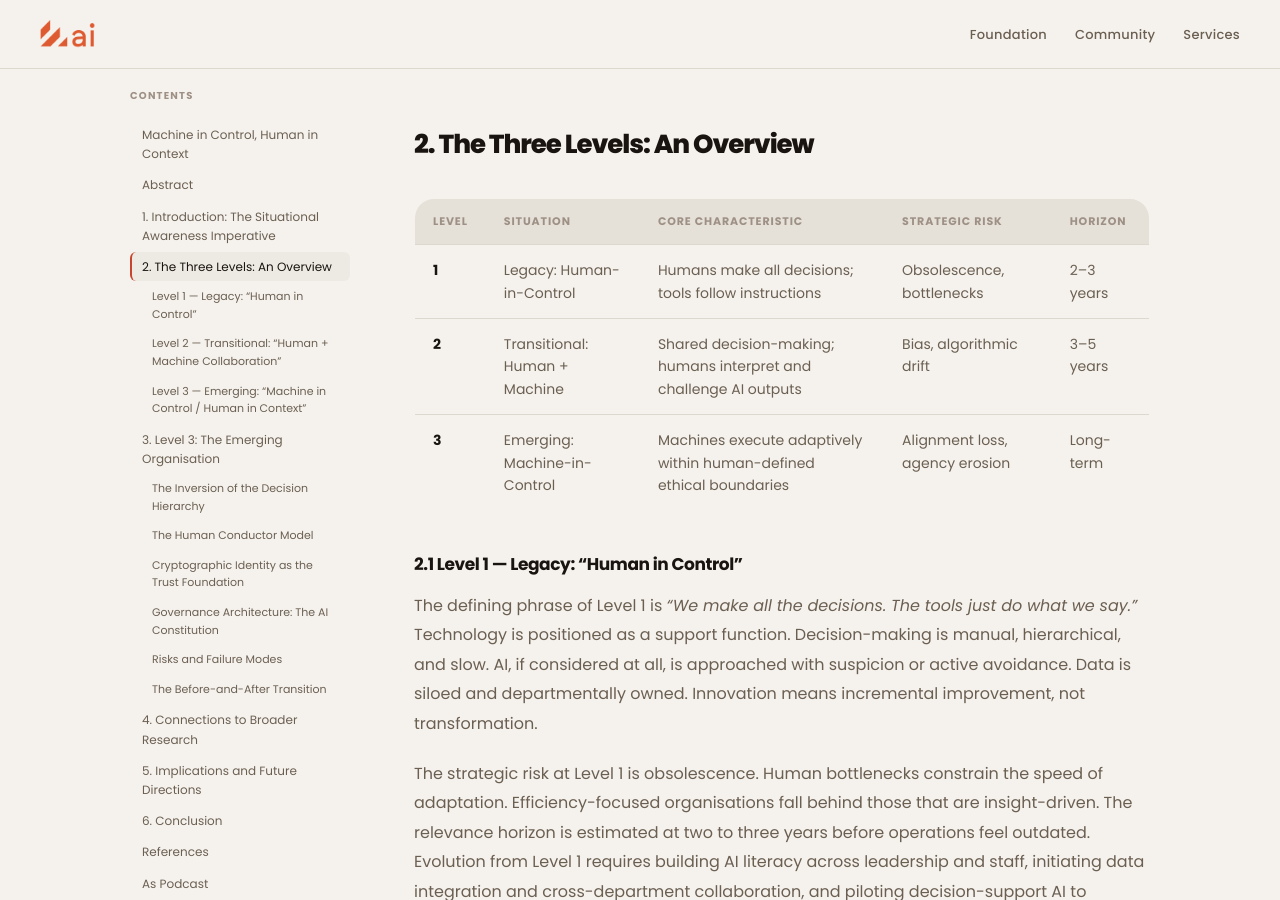
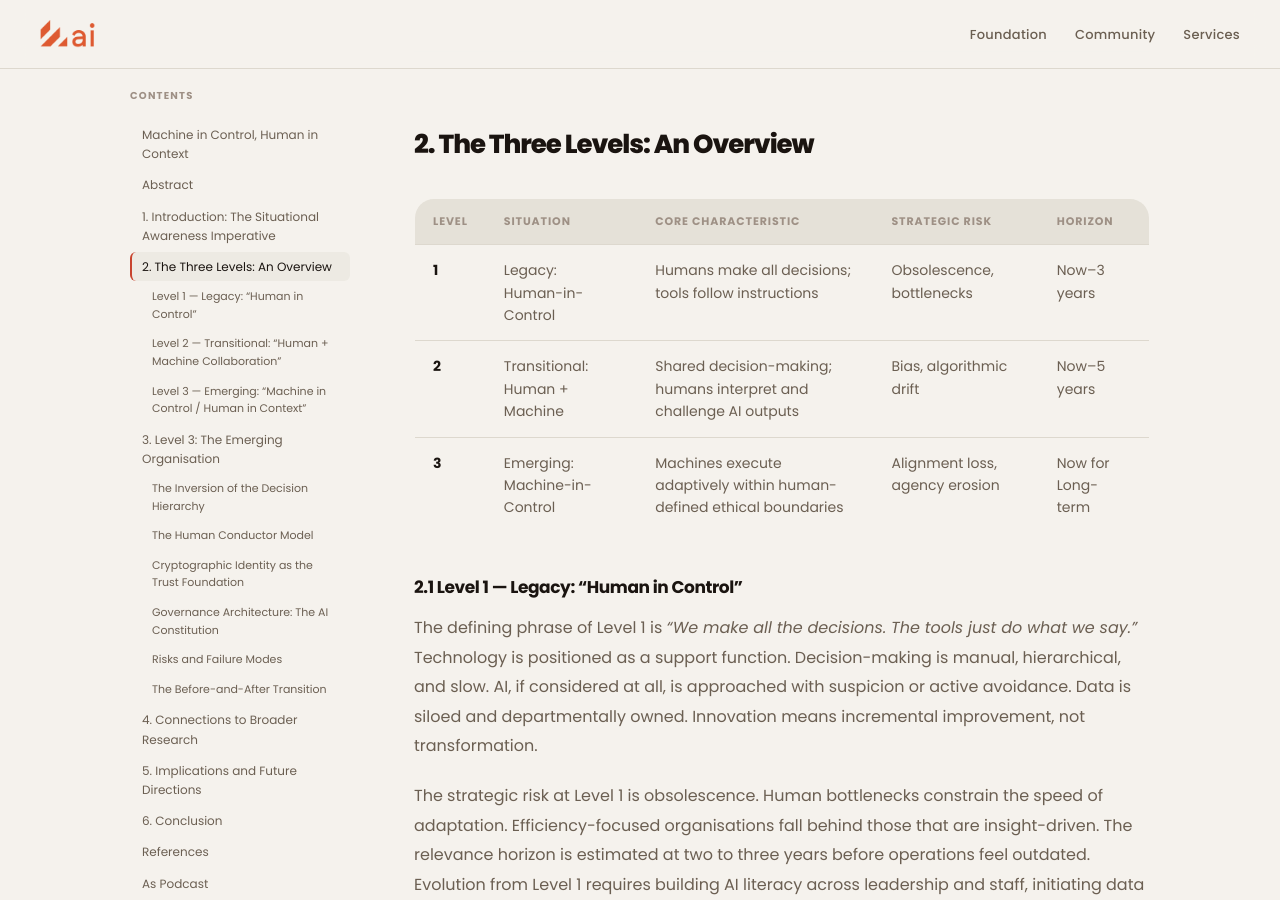
Before and after one commit to selfdriven-foundation/selfdriven-ai, a Jekyll site: the page built from docs/pages/framework-situational-awareness-organisations-deep-analysis.md, in a window 1280 px wide and 900 px high, scrolled down 2431 px. Built offline with Jekyll 4.4.1, drawn with Linux system fonts in a browser that asks for light colours.

Commit message:
Update framework-situational-awareness-organisations-deep-analysis.md

```diff
--- a/docs/pages/framework-situational-awareness-organisations-deep-analysis.md
+++ b/docs/pages/framework-situational-awareness-organisations-deep-analysis.md
@@ -32,9 +32,9 @@ The accompanying "before and after" diagram published at selfdriven.ai visualise
 
 | Level | Situation | Core Characteristic | Strategic Risk | Horizon |
 |-------|-----------|---------------------|----------------|---------|
-| **1** | Legacy: Human-in-Control | Humans make all decisions; tools follow instructions | Obsolescence, bottlenecks | 2–3 years |
-| **2** | Transitional: Human + Machine | Shared decision-making; humans interpret and challenge AI outputs | Bias, algorithmic drift | 3–5 years |
-| **3** | Emerging: Machine-in-Control | Machines execute adaptively within human-defined ethical boundaries | Alignment loss, agency erosion | Long-term |
+| **1** | Legacy: Human-in-Control | Humans make all decisions; tools follow instructions | Obsolescence, bottlenecks | Now–3 years |
+| **2** | Transitional: Human + Machine | Shared decision-making; humans interpret and challenge AI outputs | Bias, algorithmic drift | Now–5 years |
+| **3** | Emerging: Machine-in-Control | Machines execute adaptively within human-defined ethical boundaries | Alignment loss, agency erosion | Now for Long-term |
 
 ### 2.1 Level 1 — Legacy: "Human in Control"
 
```
